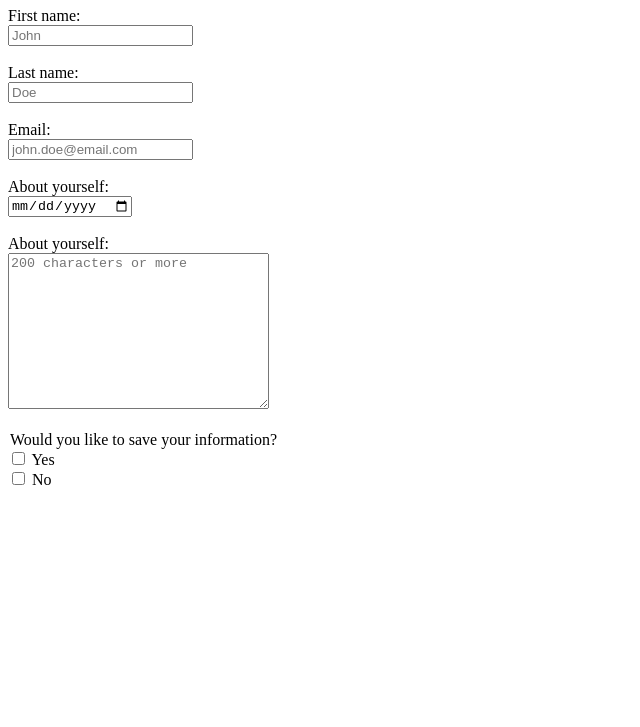
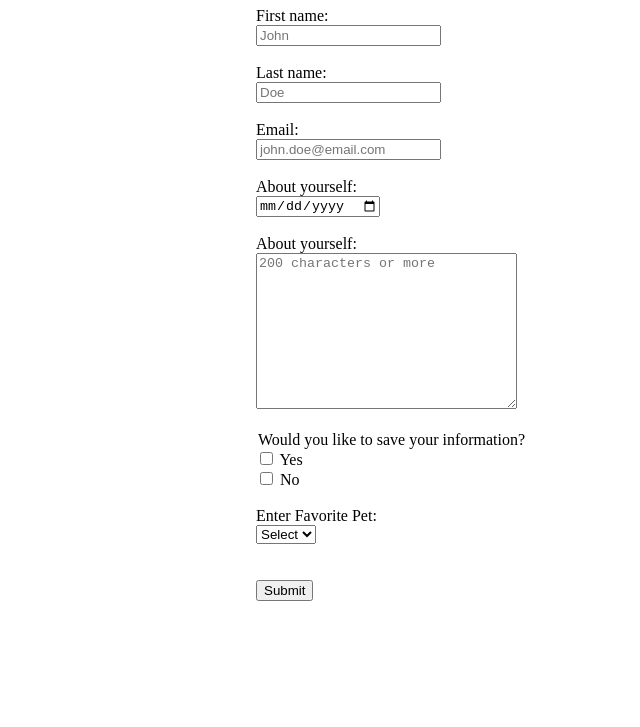
Before and after one commit to DEsp04/form_assignment, a website built with Vite: page index.html in a window 1280 px wide. Shown: the part 73-800 px from the top of the page, without its empty margins (0-640 px from the left). Built offline with nearby package versions, Linux system fonts and the light colour scheme.

Commit message:
several getElementsById to retrieve user inputs & submit button

```diff
--- a/index.html
+++ b/index.html
@@ -8,8 +8,8 @@
   <body>
     <div id="app">
         <h1>Sample Form</h1>
-        <div>
-          <form action="">
+        <div id="form-app">
+          <form action="#">
             <div>
               <label for="fname">First name:</label><br>
               <input type="text" id="fname" name="fname" placeholder="John"><br><br>
@@ -31,8 +31,8 @@
             </div>
 
             <div>
-               <label for="date">About yourself:</label><br>
-            <textarea name="" placeholder="200 characters or more" rows="10" cols="30"></textarea><br><br>
+              <label for="date">About yourself:</label><br>
+              <textarea name="" placeholder="200 characters or more" rows="10" cols="30"></textarea><br><br>
             </div>
 
             <div>
@@ -41,8 +41,23 @@
               <label for="yes">Yes</label><br>
               <input type="checkbox" name="permission" value="no">
               <label for="yes">No</label><br>
+            </div><br>
+
+            <div>
+              <label for = "pets">Enter Favorite Pet:</label>
+              <div class = "selectionStyle">
+                <select name="pets" id="pets" class= "selection-box">
+                  <option value="" selected>Select </option>
+                  <option value="cat">Cat</option>
+                  <option value="cat">Dog</option>
+                  <option value="cat">Other</option>
+                </select>
+              </div>
             </div>
 
+            <div><br><br>
+              <input id="submit" type="button" value="Submit">
+            </div><br><br>
           </form>
         </div>
     </div>
--- a/main.js
+++ b/main.js
@@ -1,4 +1,17 @@
 import './style.css';
 
-// // eslint-disable-next-line no-undef
 // document.querySelector('#app').innerHTML = ``;
+// eslint-disable-next-line no-undef
+const firstNameInput = document.getElementById('fname');
+// eslint-disable-next-line no-undef
+const submitButtom = document.getElementById('submit');
+
+// eslint-disable-next-line no-undef
+document.getElementById('pets').addEventListener('change', (e) => {
+  const petText = e.target.options[e.target.selectedIndex].text;
+  console.log(petText);
+});
+
+submitButtom.addEventListener('click', () => {
+  console.log(firstNameInput.value);
+});
--- a/style.css
+++ b/style.css
@@ -1,3 +1,11 @@
+body{
+ margin: 0;
+}
+
+#form-app {
+  margin: auto 20%;
+}
+
 h1 {
   color: red
 }
```
